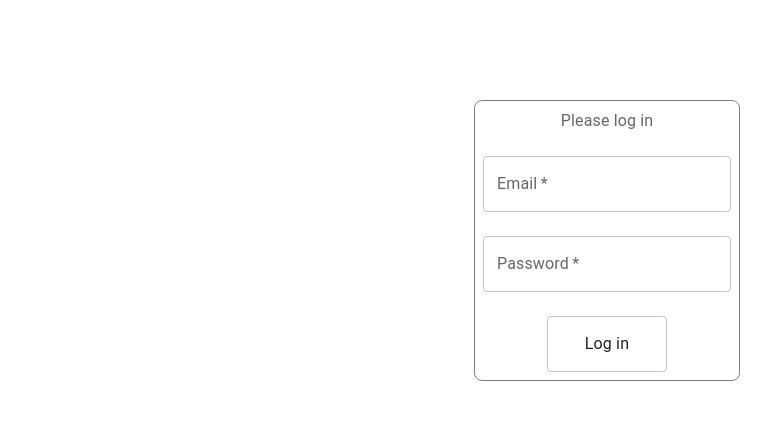
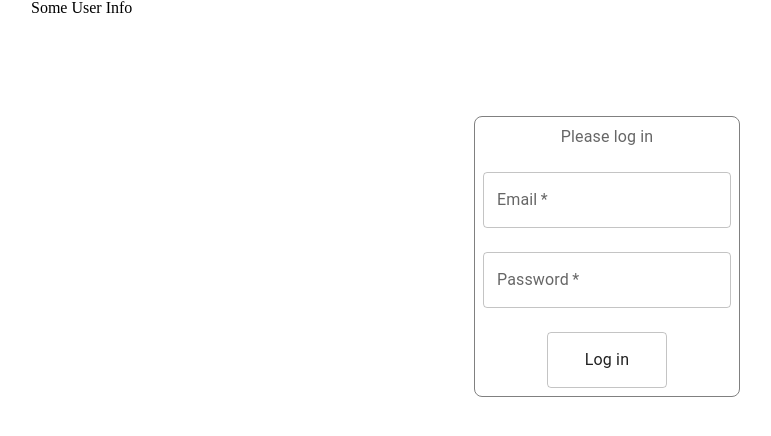
Before and after one commit to z0r0v/sc-test, a React (Create React App) app: page / in a window 1280 px wide. Shown: the top 436 px of the page, without its empty margins (33-804 px from the left). Built offline with nearby package versions, Linux system fonts and the light colour scheme.

Commit message:
code refactoring

```diff
--- a/src/App.tsx
+++ b/src/App.tsx
@@ -24,45 +24,53 @@ export type PageItem = {
   icon: JSX.Element;
   href: string;
   component: JSX.Element;
+  availability: boolean;
 };
 
 export default class App extends React.Component<any, any> {
+  // TODO: change lokation to new ts file
   pages: PageItem[] = [
     {
       name: "User's list",
       icon: <Person />,
       href: "UserList",
       component: <UserList />,
+      availability: false,
     },
     {
       name: "Message's",
       icon: <MailIcon />,
       href: "SendMessage",
       component: <SendMessage />,
+      availability: true,
     },
     {
       name: "Item 's",
       icon: <HomeRepairServiceIcon />,
       href: "SendItem",
       component: <SendItem />,
+      availability: true,
     },
     {
       name: "Review's",
       icon: <RemoveRedEyeIcon />,
       href: "ManageReviews",
       component: <ManageReviews />,
+      availability: false,
     },
     {
       name: "Audite Log's",
       icon: <ListAltIcon />,
       href: "AuditeLog",
       component: <AuditeLog />,
+      availability: true,
     },
     {
       name: appContext.auth?.isLogin() ? "Log Out" : "Login",
       icon: appContext.auth?.isLogin() ? <LogoutIcon /> : <LoginIcon />,
       href: "/",
       component: <Login />,
+      availability: true,
     },
   ];
 
--- a/src/components/Layout.tsx
+++ b/src/components/Layout.tsx
@@ -27,9 +27,19 @@ interface IProps {
 }
 
 export default class Layout extends React.Component<IProps> {
+  constructor(props: IProps) {
+    super(props);
+    this.pages =
+      appContext.auth?.getUser().type === "ed"
+        ? this.props.pages
+        : this.props.pages.filter((item) => item.availability === true);
+  }
+
   state: State = {
     isOpen: false,
   };
+
+  private pages: PageItem[];
 
   private toggleDrawer = (): void => {
     this.setState({ isOpen: !this.state.isOpen });
@@ -45,11 +55,11 @@ export default class Layout extends React.Component<IProps> {
         }}
       >
         <List>
-          {this.props.pages.map((item, index) => {
+          {this.pages.map((item, index) => {
             const { name, icon, href } = item;
             return (
               <ListItem
-                disabled={true}
+                disabled={false}
                 key={index}
                 disablePadding
                 selected={window.location.pathname.slice(1) === href}
--- a/src/components/login/index.tsx
+++ b/src/components/login/index.tsx
@@ -20,8 +20,15 @@ export default class Login extends React.Component {
     this.setState(this.state);
   };
 
-  render() {
+  render(): JSX.Element {
     return (
+      <Grid
+        direction="row"
+        width={"100%"}
+        justifyContent="center"
+        alignItems="center"
+      >
+        <h2 className="title">Some User Info</h2>
         <Grid
           container
           direction="row"
@@ -41,7 +48,11 @@ export default class Login extends React.Component {
             }}
             autoComplete={"false"}
           >
-          <FormControl variant="standard" color="primary" autoCorrect={"false"}>
+            <FormControl
+              variant="standard"
+              color="primary"
+              autoCorrect={"false"}
+            >
               {appContext.auth?.getUser().id === null ? (
                 <Grid
                   container
@@ -115,6 +126,7 @@ export default class Login extends React.Component {
             </FormControl>
           </Box>
         </Grid>
+      </Grid>
     );
   }
 }
```
Lines whose indentation alone changed are shown as unchanged.
